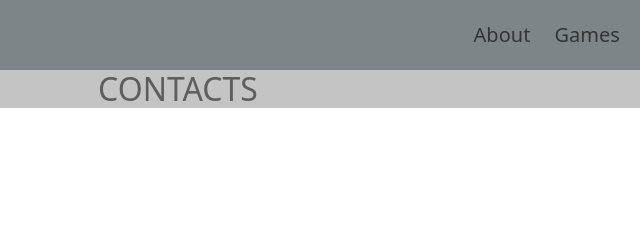
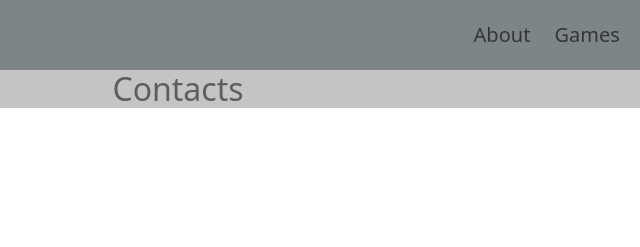
Before and after one commit to Reytinaz/reytinaz.github.io, a plain HTML site: page contacts.html in a window 1280 px wide. Shown: the top 247 px of the page, 462-1102 px from the left. Drawn offline with Linux system fonts and the light colour scheme.

Commit message:
fixed texts

```diff
--- a/contacts.html
+++ b/contacts.html
@@ -34,7 +34,7 @@
 		</nav>
 
 		<div>
-			<h2 class="title1">CONTACTS</h2>
+			<h2 class="title1">Contacts</h2>
 			<ul>
 				<li class="big-text2"><a href="https://www.roblox.com/users/1822975103/profile">Roblox Profile</a></li>
 				<li class="big-text2">Discord Profile: Reytinaz#4783</li>
```
Also changed, not shown: games.html (+1 -1 lines).
